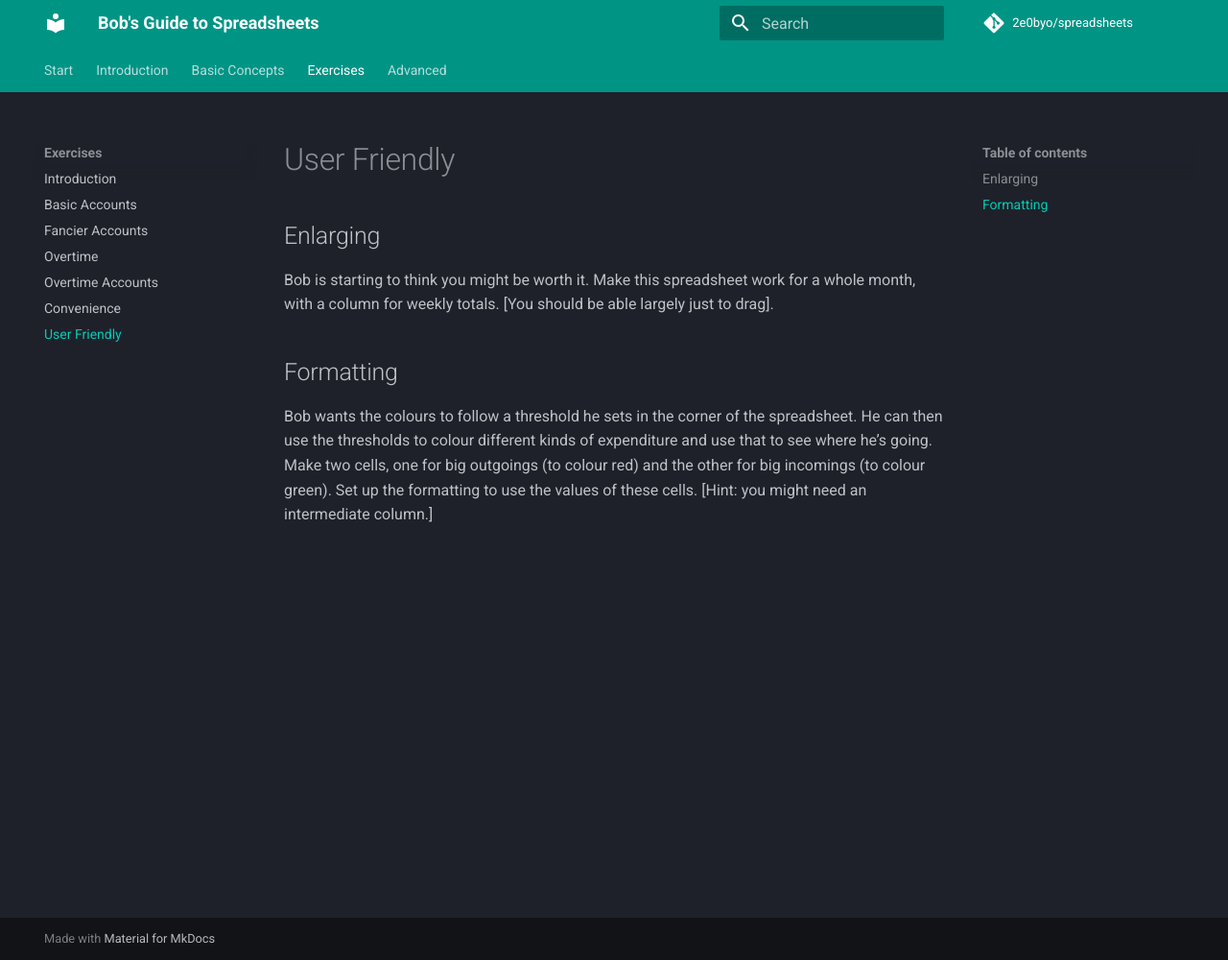
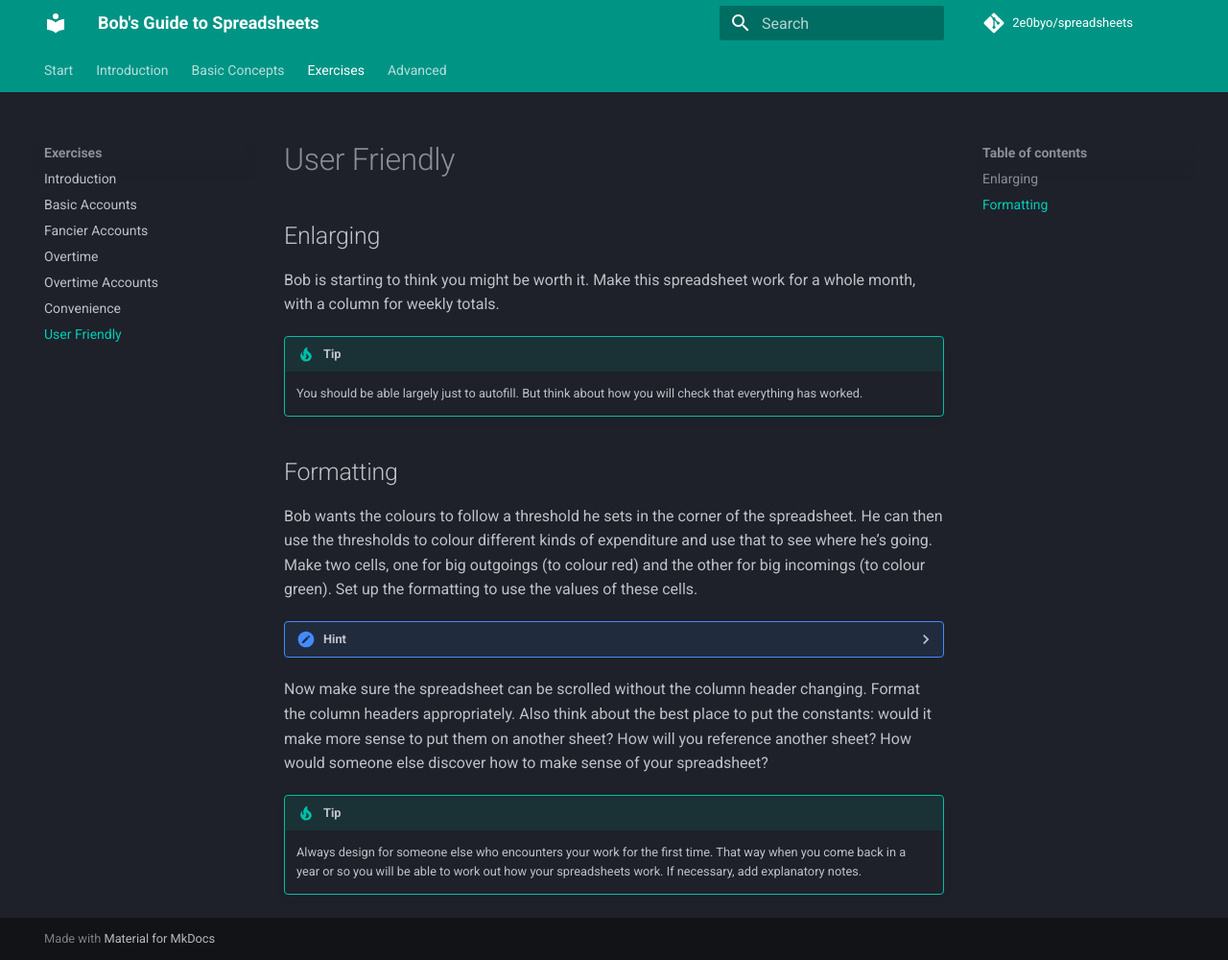
Before and after one commit to 2e0byo/spreadsheets, an MkDocs documentation site: the page built from docs/exercises/final.md, in a window 1280 px wide and 1000 px high. Shown: the whole window at 96% size. Built offline with MkDocs 1.6.1 and Material for MkDocs 9.7.7, drawn with Linux system fonts in a browser that asks for light colours; comment, search, counter and statistics services are not loaded.

Commit message:
finish formatting

```diff
--- a/docs/exercises/final.md
+++ b/docs/exercises/final.md
@@ -1,10 +1,12 @@
 ## Enlarging
 
 Bob is starting to think you might be worth it.  Make this spreadsheet work
-for a whole month, with a column for weekly totals.  [You should be able
-largely just to drag].
+for a whole month, with a column for weekly totals.
 
+!!! Tip
 
+    You should be able largely just to autofill.  But think about how you will
+    check that everything has worked.
 
 
 ## Formatting
@@ -13,5 +15,21 @@ Bob wants the colours to follow a threshold he sets in the corner of the
 spreadsheet.  He can then use the thresholds to colour different kinds of
 expenditure and use that to see where he's going.  Make two cells, one for
 big outgoings (to colour red) and the other for big incomings (to colour
-green).  Set up the formatting to use the values of these cells.  [Hint: you
-might need an intermediate column.]
+green).  Set up the formatting to use the values of these cells.
+
+
+??? Hint
+
+    You might need an intermediate column.
+
+Now make sure the spreadsheet can be scrolled without the column header
+changing.  Format the column headers appropriately.  Also think about the best
+place to put the constants: would it make more sense to put them on another
+sheet?  How will you reference another sheet?  How would someone else discover
+how to make sense of your spreadsheet?
+
+!!! Tip
+
+    Always design for someone else who encounters your work for the first time.
+    That way when you come back in a year or so you will be able to work out how
+    your spreadsheets work.  If necessary, add explanatory notes.
```
Also changed, not shown: docs/exercises/convenience.md (+14 -8 lines), docs/exercises/overtime-accounts.md (+11 -1 lines).
